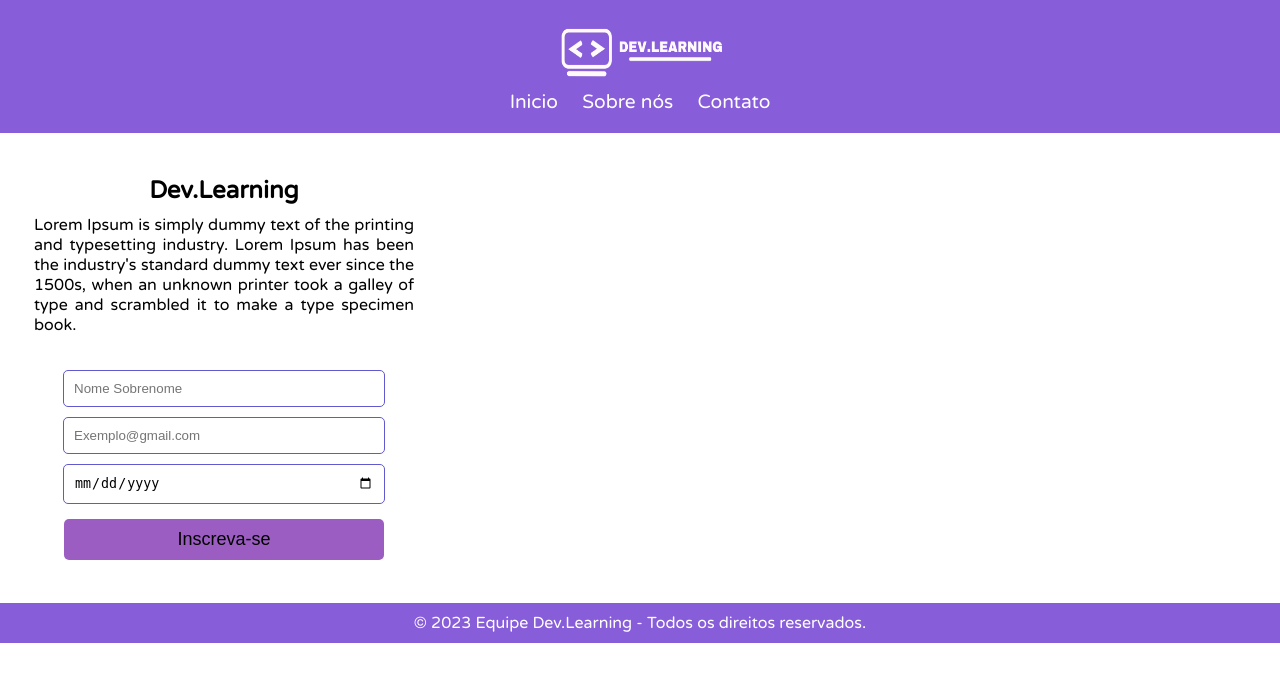
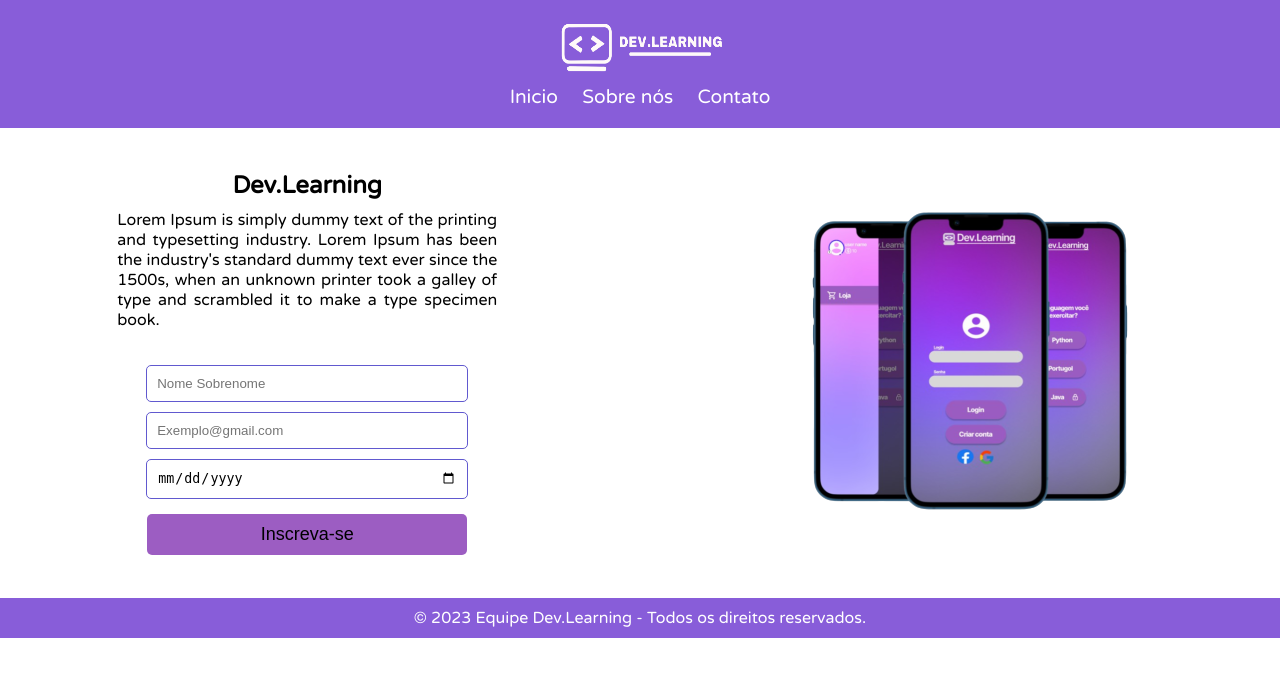
Before and after one commit to sillascavalcanti/PI_ETE, a PHP site: page / in a window 1280 px wide. Shown: the top 682 px of the page. Run offline with PHP 8.4, Linux system fonts and the light colour scheme.

Commit message:
Inserção das imagens no content

```diff
--- a/contato.html
+++ b/contato.html
@@ -7,7 +7,7 @@
     <link rel="preconnect" href="https://fonts.googleapis.com">
     <link rel="preconnect" href="https://fonts.gstatic.com" crossorigin>
     <link href="https://fonts.googleapis.com/css2?family=Varela+Round&display=swap" rel="stylesheet">
-    <link rel="shortcut icon" type="imagex/png" href="img/icon.png">
+    <link rel="shortcut icon" type="imagex/png" href="img/icone.png">
     <title>Contato</title>
 </head>
 <body>
@@ -41,6 +41,10 @@
             </form>
 
         </section>
+
+        <section class="right_content">
+            <img src="img/contente 3.png" alt="Imagem ilustrativa do prototipo">
+        </section>
     </content>
 
 
--- a/index.html
+++ b/index.html
@@ -8,7 +8,7 @@
     <link rel="preconnect" href="https://fonts.googleapis.com">
     <link rel="preconnect" href="https://fonts.gstatic.com" crossorigin>
     <link href="https://fonts.googleapis.com/css2?family=Varela+Round&display=swap" rel="stylesheet">
-    <link rel="shortcut icon" type="imagex/png" href="img/icon.png">
+    <link rel="shortcut icon" type="imagex/png" href="img/icone.png">
 </head>
 <body>
     <script type="text/javascript" src="/script/script.js"></script>
@@ -42,6 +42,10 @@
 
             </form>
         </section>
+
+        <section class="right_content">
+            <img src="img/contente 1.png" alt="Imagem ilustrativa do prototipo">
+        </section>
     </content>
 
 
--- a/sobreNos.html
+++ b/sobreNos.html
@@ -7,7 +7,7 @@
     <link rel="preconnect" href="https://fonts.googleapis.com">
     <link rel="preconnect" href="https://fonts.gstatic.com" crossorigin>
     <link href="https://fonts.googleapis.com/css2?family=Varela+Round&display=swap" rel="stylesheet">
-        <link rel="shortcut icon" type="imagex/png" href="img/icon.png">
+    <link rel="shortcut icon" type="imagex/png" href="img/icone.png">
     <title>Sobre nós</title>
 </head>
 <body>
@@ -34,6 +34,10 @@
 
             <p>Lorem Ipsum is simply dummy text of the printing and typesetting industry. Lorem Ipsum has been the industry's standard dummy text ever since the 1500s, when an unknown printer took a galley of type and scrambled it to make a type specimen book.Contrary to popular belief, Lorem Ipsum is not simply random text. It has roots in a piece of classical Latin literature from 45 BC, making it over 2000 years old. Richard McClintock, a Latin professor at Hampden-Sydney College in Virginia, looked up one of the more obscure Latin words, consectetur, from a Lorem Ipsum passage, and going through the cites of the word in classical literature, discovered the undoubtable source. Lorem Ipsum comes from sections 1.10.32 and 1.10.33 of "de Finibus Bonorum et Malorum" (The Extremes of Good and Evil) by Cicero, written in 45 BC. This book is a treatise on the theory of ethics, very popular during the Renaissance. The first line of Lorem Ipsum, "Lorem ipsum dolor sit amet..", comes from a line in section 1.10.32.</p>
         </section>
+
+        <section class="right_content">
+            <img src="img/contente 2.png" alt="Imagem ilustrativa do prototipo">
+        </section>
     </content>
 
 
--- a/style/style.css
+++ b/style/style.css
@@ -16,7 +16,8 @@ body, h1, h2, p {
     margin: 0;
     padding: 0;
 }
-/* Style Nav inicio ------------------------------------------------------------------------------- */
+
+
 .nav {
     background-color: var(--nav-color);
     color: white;
@@ -27,6 +28,7 @@ body, h1, h2, p {
 .area_logo img{
     height: 65px;
     width: 185px;
+    margin-top: -5px;
 }
 
 .menu_nav{
@@ -44,21 +46,18 @@ body, h1, h2, p {
     transition: 0.5s;
 }
 
+.content{
+    display: flex;
+    justify-content: space-between;
+}
 
-
-/* Style Nav fim ------------------------------------------------------------------------------- */
-
-
-
-/* Style Content inicio ------------------------------------------------------------------------ */
-    /* Style content index inicio -------------------------------------- */
 .left_content{
     align-items: center;
     display: flex;
     flex-direction: column;
     height: 470px;
     justify-content: center;
-        width: 35%;
+    width: 48%;
 }
 
 .left_content h1{
@@ -70,15 +69,20 @@ body, h1, h2, p {
     width: 380px;
 }
 
-
-        /* Style Formulario index inicio ------------*/
+.right_content{
+    align-items: center;
+    display: flex;
+    flex-direction: column;
+    height: 470px;
+    justify-content: center;
+    width: 48%;
+}
 
 .formulario{
     display: flex;
     flex-direction: column;
     margin-top: 30px;
 }
-
 
 
 .componente_formulario{
@@ -89,10 +93,6 @@ body, h1, h2, p {
     width: 300px;
 }
 
-        /* .componente_formulario:hover{
-            border: #6159CF 2px solid;
-            transition: 0.2s;
-        } */
 
 .botao_formulario{
     background-color: var(--boton-color);
@@ -124,20 +124,7 @@ body, h1, h2, p {
 .sugestao_titulo{
     margin-bottom: -20px;
 }
-        /* Style Formulario index fim ------------*/
-    /* Style content index fim -----------------------------------------*/
 
-
-    /* Sytle content Contato inicio -----------------------------------------*/
-
-    /* Sytle content Contato fim -----------------------------------------*/
-
-
-/* Style Content fim ------------------------------------------------------------------------ */
-
-
-
-/* Style Footer inicio ---------------------------------------------------------------------- */
 .footer {
     background-color: var(--nav-color);
     color: white;
@@ -147,4 +134,3 @@ body, h1, h2, p {
 .footer p{
     color: #fff;
 }
-/* Style Footer fim ---------------------------------------------------------------------- */
```
Also changed, not shown: img/Logo.png, img/Logo2.png (added), img/contente 1.png (added), img/contente 2.png (added), img/contente 3.png (added), img/icon.png (deleted), img/icon2.PNG (added), img/icone.png (added), img/teste.PNG (deleted). Lines whose indentation alone changed are shown as unchanged.
